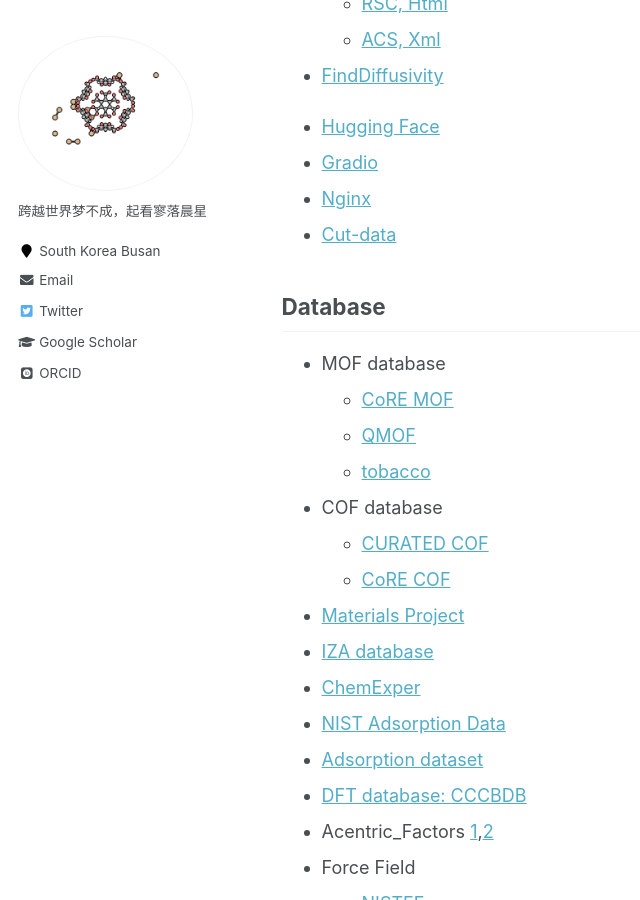
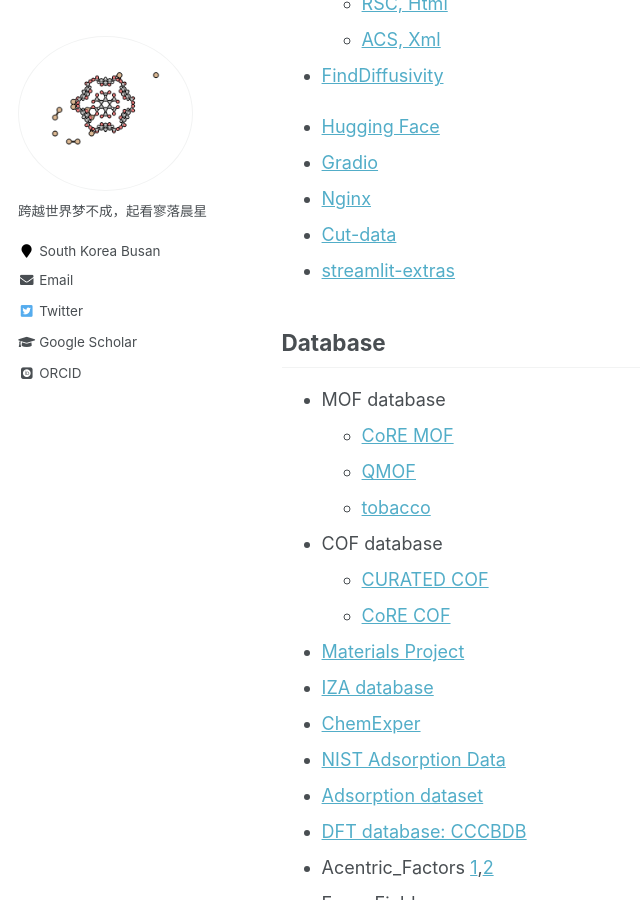
Before and after one commit to sxm13/ZGBshenxiaomoCV.github.io, a Jekyll site: the page built from _pages/markdown.md, in a window 1280 px wide and 900 px high, scrolled down 2224 px. Shown: the whole window, without its empty margins (0-640 px from the left). Built offline with Jekyll 4.4.1, drawn with Linux system fonts in a browser that asks for light colours; some web fonts are replaced.

Commit message:
Update markdown.md

```diff
--- a/_pages/markdown.md
+++ b/_pages/markdown.md
@@ -71,6 +71,7 @@
 * [Gradio](https://www.gradio.app/)
 * [Nginx](https://nginx.org/)
 * [Cut-data](https://apps.automeris.io/wpd/)
+* [streamlit-extras](https://arnaudmiribel.github.io/streamlit-extras/)
 
 ## Database
 * MOF database
```
